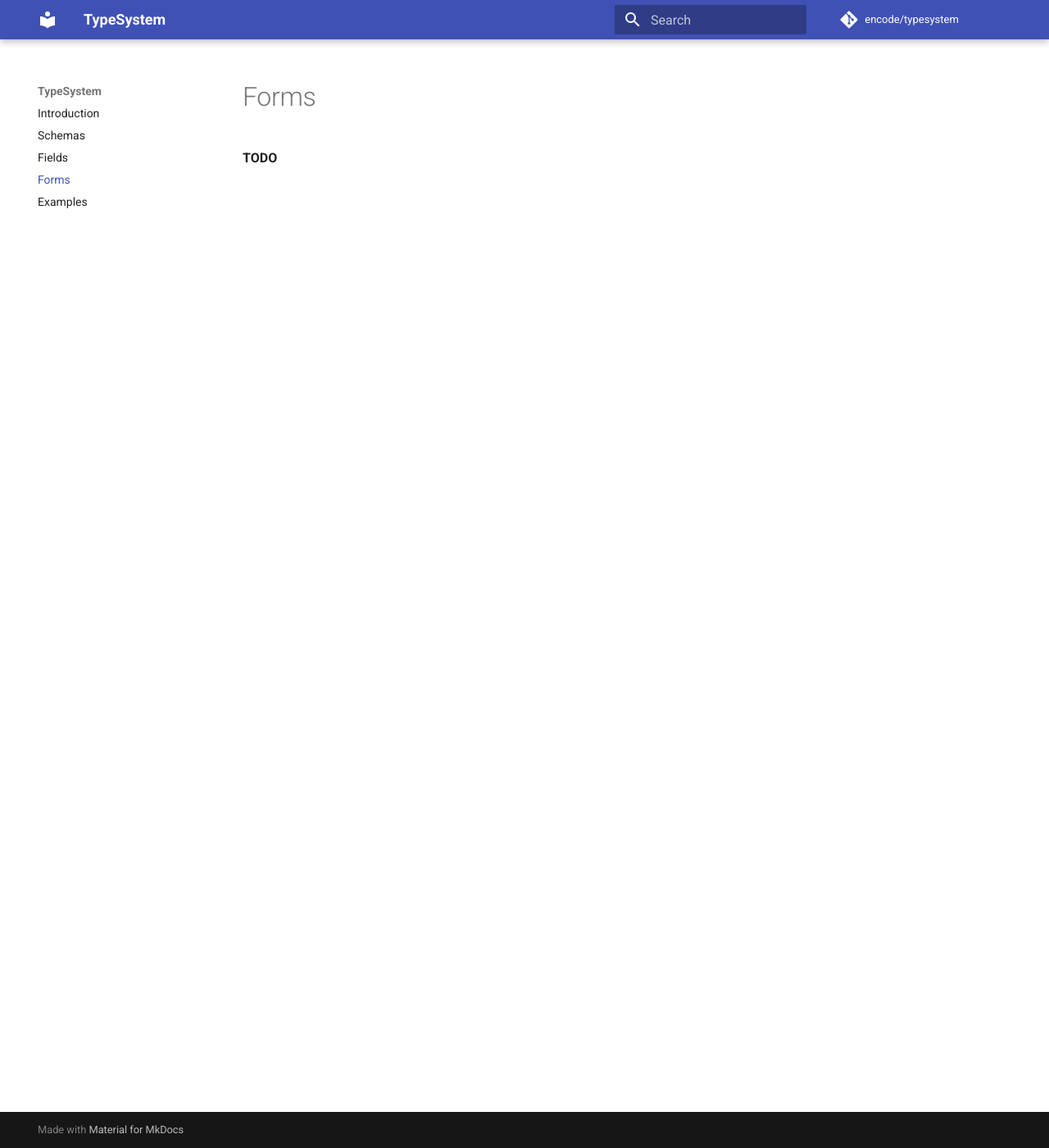
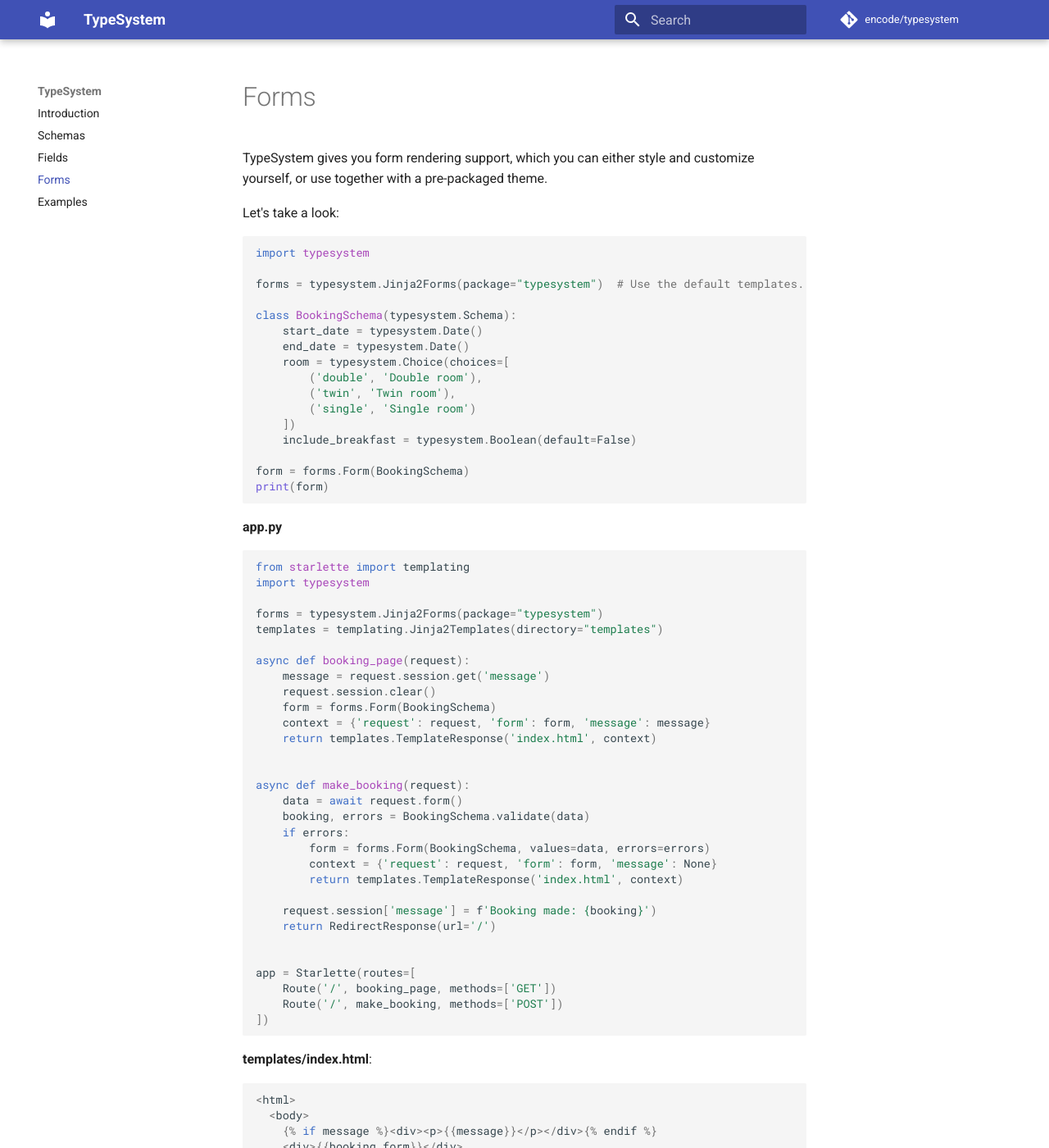
Before and after one commit to encode/typesystem, an MkDocs documentation site: the page built from docs/forms.md, in a window 1280 px wide and 1400 px high. Shown: the whole window at 82% size. Built offline with MkDocs 1.6.1 and Material for MkDocs 9.7.7, drawn with Linux system fonts in a browser that asks for light colours; comment, search, counter and statistics services are not loaded; some of the changed text lies outside the part shown.

Commit message:
Adding to Forms docs

````diff
--- a/docs/forms.md
+++ b/docs/forms.md
@@ -1 +1,69 @@
-**TODO**
+TypeSystem gives you form rendering support, which you can either style and
+customize yourself, or use together with a pre-packaged theme.
+
+Let's take a look:
+
+```python
+import typesystem
+
+forms = typesystem.Jinja2Forms(package="typesystem")  # Use the default templates.
+
+class BookingSchema(typesystem.Schema):
+    start_date = typesystem.Date()
+    end_date = typesystem.Date()
+    room = typesystem.Choice(choices=[
+        ('double', 'Double room'),
+        ('twin', 'Twin room'),
+        ('single', 'Single room')
+    ])
+    include_breakfast = typesystem.Boolean(default=False)
+
+form = forms.Form(BookingSchema)
+print(form)
+```
+
+**app.py**
+
+```python
+from starlette import templating
+import typesystem
+
+forms = typesystem.Jinja2Forms(package="typesystem")
+templates = templating.Jinja2Templates(directory="templates")
+
+async def booking_page(request):
+    message = request.session.get('message')
+    request.session.clear()
+    form = forms.Form(BookingSchema)
+    context = {'request': request, 'form': form, 'message': message}
+    return templates.TemplateResponse('index.html', context)
+
+
+async def make_booking(request):
+    data = await request.form()
+    booking, errors = BookingSchema.validate(data)
+    if errors:
+        form = forms.Form(BookingSchema, values=data, errors=errors)
+        context = {'request': request, 'form': form, 'message': None}
+        return templates.TemplateResponse('index.html', context)
+
+    request.session['message'] = f'Booking made: {booking}')
+    return RedirectResponse(url='/')
+
+
+app = Starlette(routes=[
+    Route('/', booking_page, methods=['GET'])
+    Route('/', make_booking, methods=['POST'])
+])
+```
+
+**templates/index.html**:
+
+```python
+<html>
+  <body>
+    {% if message %}<div><p>{{message}}</p></div>{% endif %}
+    <div>{{booking_form}}</div>
+  </body>
+</html>
+```
````
